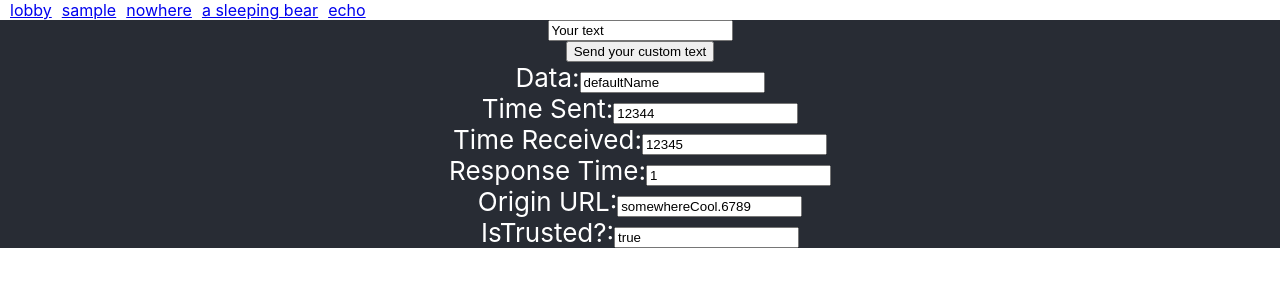
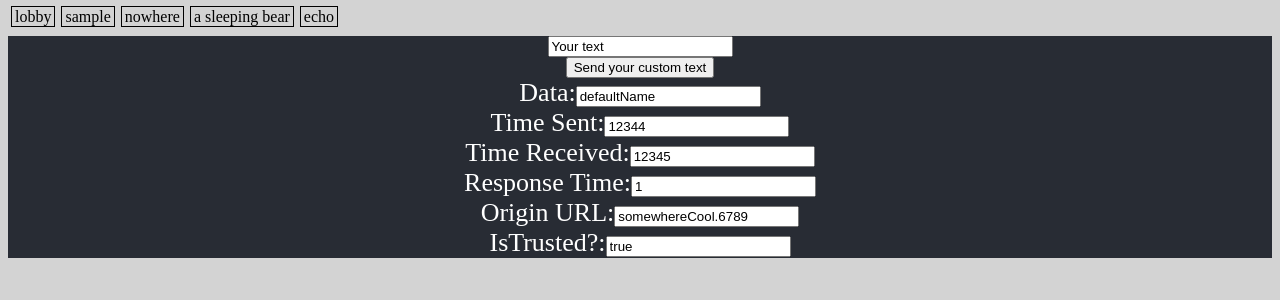
Before and after one commit to pete55104/ohhell, a React (Create React App) app in the folder client/: page /echo in a window 1280 px wide. Shown: the top 300 px of the page. Built offline with nearby package versions, Linux system fonts and the light colour scheme; no server answers.

Commit message:
OH019 basic menu styling and scss

```diff
--- a/client/package.json
+++ b/client/package.json
@@ -12,6 +12,7 @@
     "@types/react-dom": "^16.9.0",
     "@types/react-router-dom": "^5.1.6",
     "@types/websocket": "^1.0.1",
+    "node-sass": "^4.14.1",
     "react": "^16.13.1",
     "react-dom": "^16.13.1",
     "react-router-dom": "^5.2.0",
--- a/client/src/App.css
+++ /dev/null
@@ -1,38 +0,0 @@
-.App {
-  text-align: left;
-}
-
-.App-logo {
-  height: 40vmin;
-  pointer-events: none;
-}
-
-@media (prefers-reduced-motion: no-preference) {
-  .App-logo {
-    animation: App-logo-spin infinite 20s linear;
-  }
-}
-
-.App-header {
-  background-color: #282c34;
-  /*min-height: 100vh;*/
-  display: flex;
-  flex-direction: column;
-  align-items: center;
-  justify-content: center;
-  font-size: calc(10px + 2vmin);
-  color: white;
-}
-
-.App-link {
-  color: #61dafb;
-}
-
-@keyframes App-logo-spin {
-  from {
-    transform: rotate(0deg);
-  }
-  to {
-    transform: rotate(360deg);
-  }
-}
--- a/client/src/App.tsx
+++ b/client/src/App.tsx
@@ -1,6 +1,6 @@
 import React, {Component} from 'react'
 import { Route, Switch, Redirect, NavLink } from "react-router-dom"
-import './App.css'
+import './styles/App.scss'
 import Echo from "./components/Echo"
 import Lobby from "./components/Lobby"
 import SleepingBear from "./components/SleepingBear"
@@ -11,12 +11,12 @@ class App extends Component<{}, {}> {
     render() {
         return (
         <div className="App">
-            <div className="link-container">
-                <NavLink activeClassName="active" exact to="/" style={{paddingLeft: "10px"}}>lobby</NavLink>
-                <NavLink activeClassName="active" to="/sample" style={{paddingLeft: "10px"}}>sample</NavLink>
-                <NavLink activeClassName="active" to="/nowhere" style={{paddingLeft: "10px"}}>nowhere</NavLink>
-                <NavLink activeClassName="active" to="/sleeping-bear" style={{paddingLeft: "10px"}}>a sleeping bear</NavLink>
-                <NavLink activeClassName="active" to="/echo" style={{paddingLeft: "10px"}}>echo</NavLink>
+            <div className="link-container top-menu">
+                <NavLink activeClassName="active" exact to="/">lobby</NavLink>
+                <NavLink activeClassName="active" to="/sample">sample</NavLink>
+                <NavLink activeClassName="active" to="/nowhere">nowhere</NavLink>
+                <NavLink activeClassName="active" to="/sleeping-bear">a sleeping bear</NavLink>
+                <NavLink activeClassName="active" to="/echo">echo</NavLink>
             </div>
             <Switch>
                 <Route path="/" exact component={Lobby} />
--- a/client/src/components/Echo.tsx
+++ b/client/src/components/Echo.tsx
@@ -1,5 +1,5 @@
 import React, {Component, FormEvent} from 'react';
-import '../App.css';
+import '../styles/App.scss';
 import {w3cwebsocket as W3CWebSocket} from "websocket";
 
 const url = 'wss://ncqq73m9x7.execute-api.us-east-1.amazonaws.com/dev';
@@ -81,7 +81,7 @@ class Echo extends Component<{}, ICustomAppState> {
         if (this.state.isTrusted && this.state.timeStampReceived && this.state.timeStampSent) {
             return (
                 <div className="Echo">
-                    <form className="App-header" onSubmit={this.handleSubmit}>
+                    <form className="Echo-header" onSubmit={this.handleSubmit}>
                         <input type="text" id="customTextField" defaultValue={"Your text"} />
                         <input type="submit" value="Send your custom text" />
                         <label>
--- /dev/null
+++ b/client/src/components/Lobby.tsx
@@ -0,0 +1,11 @@
+import React, {Component } from 'react'
+
+class Lobby extends Component<{}, {}> {
+    render() {
+        return (
+          <h1>welcome to the lobby</h1>
+        );
+    }
+}
+
+export default Lobby;
--- a/client/src/components/Nothing.tsx
+++ b/client/src/components/Nothing.tsx
@@ -1,10 +1,6 @@
 import React, {Component } from 'react'
 
 class Nothing extends Component<{}, {}> {
-    constructor(props: any) {
-        super(props);
-    }
-
     render() {
         return (
           <div>
--- a/client/src/components/Sample.tsx
+++ b/client/src/components/Sample.tsx
@@ -6,9 +6,6 @@ interface SampleProps extends RouteComponentProps {
 }
 
 class Sample extends Component<SampleProps, {}> {
-    constructor(props: any) {
-        super(props);
-    }
 
     render() {
         console.log(this.props);
--- a/client/src/components/SleepingBear.tsx
+++ b/client/src/components/SleepingBear.tsx
@@ -1,9 +1,6 @@
 import React, {Component } from 'react'
 
 class SleepingBear extends Component<{}, {}> {
-    constructor(props: any) {
-        super(props);
-    }
 
     render() {
         return (
--- a/client/src/index.css
+++ /dev/null
@@ -1,13 +0,0 @@
-body {
-  margin: 0;
-  font-family: -apple-system, BlinkMacSystemFont, 'Segoe UI', 'Roboto', 'Oxygen',
-    'Ubuntu', 'Cantarell', 'Fira Sans', 'Droid Sans', 'Helvetica Neue',
-    sans-serif;
-  -webkit-font-smoothing: antialiased;
-  -moz-osx-font-smoothing: grayscale;
-}
-
-code {
-  font-family: source-code-pro, Menlo, Monaco, Consolas, 'Courier New',
-    monospace;
-}
--- a/client/src/index.tsx
+++ b/client/src/index.tsx
@@ -1,9 +1,11 @@
 import React from 'react';
 import ReactDOM from 'react-dom';
-import './index.css';
 import App from './App';
 import * as serviceWorker from './serviceWorker';
 import { BrowserRouter } from "react-router-dom";
+import './styles/App.scss'
+
+document.body.classList.add('Baseline');
 
 ReactDOM.render(
   <React.StrictMode>
--- /dev/null
+++ b/client/src/styles/App.scss
@@ -0,0 +1,42 @@
+.Baseline {
+  text-align: left;
+  background-color: lightgray;
+}
+
+a {
+  :active {
+    text-decoration-line: none;
+    color: black;
+  }
+  height: auto;
+  text-align: center;
+  text-decoration-color: black;
+  text-decoration-line: none;
+  color: black;
+  border-style: solid;
+  border-width: 0.5px;
+  padding: 1px 3px 1px 3px;
+  margin-left: 3px;
+  margin-right: 3px;
+}
+
+.top-menu {
+  margin-bottom: 10px;
+}
+
+h1 {
+  text-align: center;
+  margin-top: 20px;
+  margin-bottom: 20px;
+}
+
+.Echo-header {
+  background-color: #282c34;
+  /*min-height: 100vh;*/
+  display: flex;
+  flex-direction: column;
+  align-items: center;
+  justify-content: center;
+  font-size: calc(10px + 2vmin);
+  color: white;
+}
```
Also changed, not shown: 1 other file (tests, documents, lock files or other folders).
